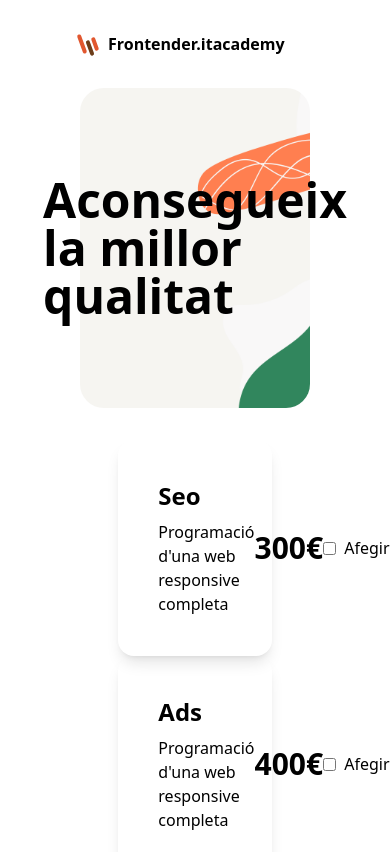
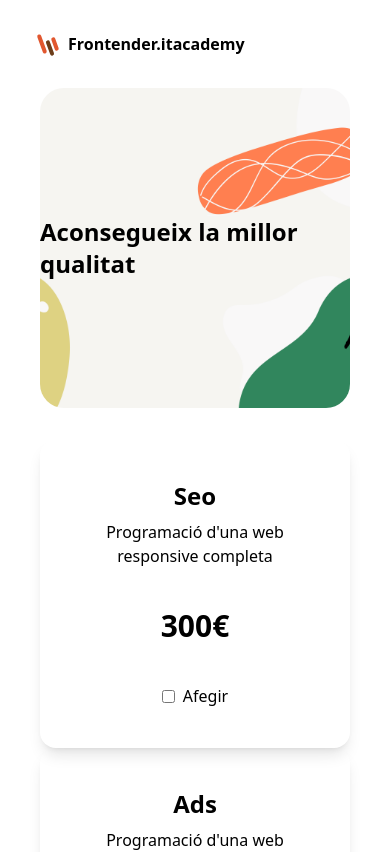
Before and after one commit to annahilla/6-Budget-App, a React (Vite) app: page / in a window 390 px wide. Shown: the top 852 px of the page. Built offline with nearby package versions, Linux system fonts and the light colour scheme.

Commit message:
Implement responsive design

```diff
--- a/src/App.tsx
+++ b/src/App.tsx
@@ -6,14 +6,21 @@ import options from "./data/options.json";
 
 function App() {
   return (
-    <main className="mx-20 my-8">
+    <main className="mx-10 md:mx-20 my-8">
       <Navbar />
       <Header />
 
       {options &&
         options.map(
-          (option: { title: string; description: string; price: number }) => (
+          (option: {
+            id: number;
+            title: string;
+            description: string;
+            price: number;
+          }) => (
             <Card
+              key={option.id}
+              id={option.id}
               title={option.title}
               description={option.description}
               price={option.price}
--- a/src/components/Card.tsx
+++ b/src/components/Card.tsx
@@ -1,22 +1,24 @@
 const Card = ({
+  id,
   title,
   description,
   price,
 }: {
+  id: number;
   title: string;
   description: string;
   price: number;
 }) => {
   return (
-    <div className="shadow-lg rounded-2xl p-10 flex items-center justify-between w-2/3 m-auto">
+    <div className="shadow-lg rounded-2xl p-10 flex flex-col justify-center items-center text-center m-auto gap-10 md:text-left md:flex-row md:justify-between md:w-2/3 ">
       <div className="flex flex-col gap-2">
         <h3 className="font-bold text-2xl">{title}</h3>
         <p>{description}</p>
       </div>
       <div className="font-bold text-3xl">{price}€</div>
       <div className="flex items-center gap-2">
-        <input type="checkbox" name="checkbox" id="checkbox" />
-        <label htmlFor="checkbox">Afegir</label>
+        <input type="checkbox" name="checkbox" id={`checkbox-${id}`} />
+        <label htmlFor={`checkbox-${id}`}>Afegir</label>
       </div>
     </div>
   );
--- a/src/components/Header.tsx
+++ b/src/components/Header.tsx
@@ -1,7 +1,9 @@
 const Header = () => {
   return (
     <header className="my-8 flex items-center justify-center border-3xl h-80 bg-header bg-center bg-cover rounded-3xl">
-      <h1 className="text-5xl font-bold">Aconsegueix la millor qualitat</h1>
+      <h1 className="text-2xl sm:text-3xl md:text-5xl font-bold">
+        Aconsegueix la millor qualitat
+      </h1>
     </header>
   );
 };
--- a/src/components/PriceCount.tsx
+++ b/src/components/PriceCount.tsx
@@ -1,6 +1,6 @@
 const PriceCount = () => {
   return (
-    <div className="font-bold text-2xl my-20 w-2/3 m-auto flex items-center justify-end gap-2">
+    <div className="font-bold text-2xl my-20  m-auto flex items-center justify-center gap-2 md:justify-end md:w-2/3">
       <span>Preu pressupostat: </span>
       <span> 0 €</span>
     </div>
--- a/src/data/options.json
+++ b/src/data/options.json
@@ -1,15 +1,18 @@
 [
     {
+        "id": 1,
         "title": "Seo",
         "description": "Programació d'una web responsive completa",
         "price": 300
     },
     {
+        "id": 2,
         "title": "Ads",
         "description": "Programació d'una web responsive completa",
         "price": 400
     },
     {
+        "id": 3,
         "title": "Web",
         "description": "Programació d'una web responsive completa",
         "price": 500
```
